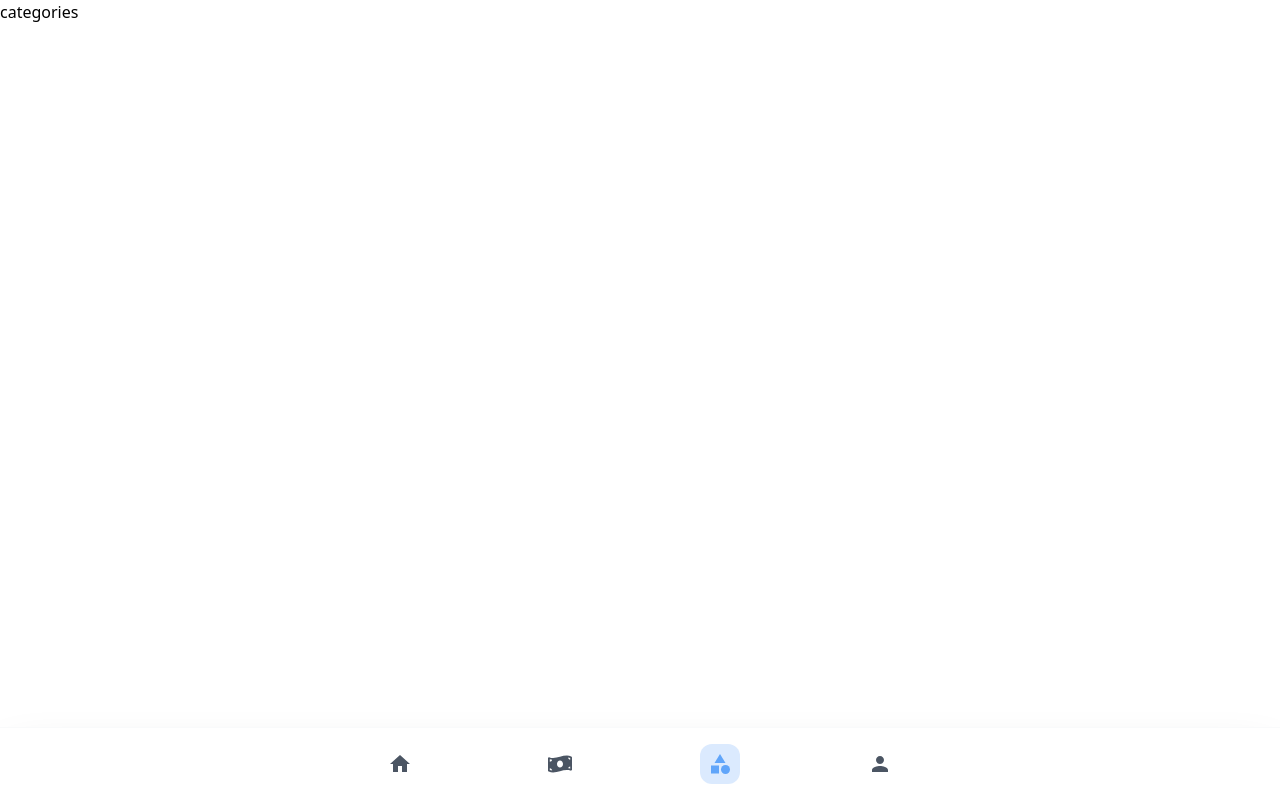
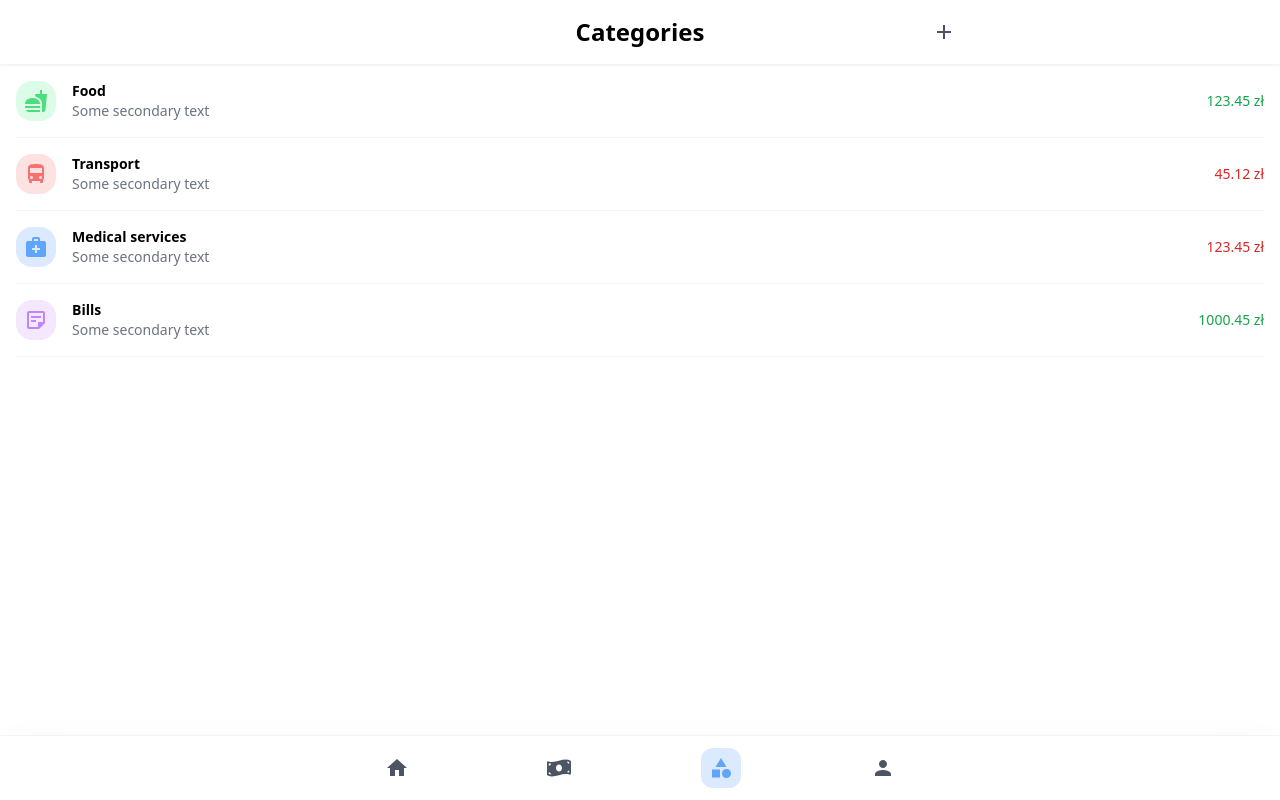
Before and after one commit to roertbb/pocket-spendings, a Next.js app: page /categories in a window 1280 px wide. Built offline with nearby package versions, Linux system fonts and the light colour scheme.

Commit message:
list items and top header

```diff
--- /dev/null
+++ b/components/ui/Button/AddButton.tsx
@@ -0,0 +1,16 @@
+import Link from "next/link";
+import { MdAdd } from "react-icons/md";
+
+interface AddButtonProps {
+  url: string;
+}
+
+export function AddButton({ url }: AddButtonProps) {
+  return (
+    <Link href={url}>
+      <a className=" rounded-xl">
+        <MdAdd className="w-10 h-10 p-2 transition-all fill-gray-600 rounded-xl" />
+      </a>
+    </Link>
+  );
+}
--- /dev/null
+++ b/components/ui/Header/Header.tsx
@@ -0,0 +1,19 @@
+import { ReactNode } from "react";
+
+interface HeaderProps {
+  children: string;
+  leftAction?: ReactNode;
+  rightAction?: ReactNode;
+}
+
+export function Header({ children, leftAction, rightAction }: HeaderProps) {
+  return (
+    <header className="border-b border-gray-100 shadow-sm">
+      <div className="flex items-center justify-between max-w-2xl p-3 m-auto">
+        <div className="flex w-10">{leftAction}</div>
+        <h1 className="text-2xl font-bold">{children}</h1>
+        <div className="flex w-10">{rightAction}</div>
+      </div>
+    </header>
+  );
+}
--- /dev/null
+++ b/components/ui/List/ListItem.tsx
@@ -0,0 +1,44 @@
+import { ReactNode } from "react";
+import { IconBase } from "react-icons/lib";
+import cn from "classnames";
+
+const colorToClassNames = {
+  green: "bg-green-100 fill-green-400",
+  blue: "bg-blue-100 fill-blue-400",
+  red: "bg-red-100 fill-red-400",
+  orange: "bg-orange-100 fill-orange-400",
+  purple: "bg-purple-100 fill-purple-400",
+} as const;
+
+interface ListItemProps {
+  Icon: typeof IconBase;
+  color: "green" | "blue" | "red" | "orange" | "purple";
+  text: string;
+  description: string;
+  rightSlot?: ReactNode;
+}
+
+export function ListItem({
+  Icon,
+  color,
+  text,
+  description,
+  rightSlot,
+}: ListItemProps) {
+  return (
+    <li className="flex py-4 mx-4 border-b border-gray-100 ">
+      <div className="mr-4">
+        <Icon
+          className={cn("w-10 h-10 p-2 rounded-2xl", colorToClassNames[color])}
+        />
+      </div>
+      <div className="flex items-center justify-between w-full min-w-0">
+        <div className="flex flex-col flex-1 min-w-0">
+          <span className="text-sm font-semibold truncate">{text}</span>
+          <span className="text-sm text-gray-500 truncate">{description}</span>
+        </div>
+        {rightSlot && <div className="flex-shrink-0 ml-2">{rightSlot}</div>}
+      </div>
+    </li>
+  );
+}
--- a/components/ui/index.ts
+++ b/components/ui/index.ts
@@ -1 +1,4 @@
-export { Navigation } from "./navigation/Navigation";
+export { Navigation } from "./Navigation/Navigation";
+export { ListItem } from "./List/ListItem";
+export { AddButton } from "./Button/AddButton";
+export { Header } from "./Header/Header";
--- a/components/ui/navigation/Navigation.tsx
+++ b/components/ui/navigation/Navigation.tsx
@@ -12,8 +12,8 @@ const navigationItems = [
 
 export function Navigation() {
   return (
-    <nav className="absolute bottom-0 w-screen border-t shadow-2xl border-gray-50">
-      <ul className="flex justify-around max-w-2xl p-4 m-auto">
+    <nav className="absolute bottom-0 w-screen border-t border-gray-100 shadow-2xl">
+      <ul className="flex justify-around max-w-2xl p-3 m-auto">
         {navigationItems.map(({ icon, url }) => (
           <Fragment key={url}>
             <NavigationIcon Icon={icon} url={url} />
--- a/components/ui/navigation/NavigationIcon.tsx
+++ b/components/ui/navigation/NavigationIcon.tsx
@@ -10,7 +10,8 @@ interface NavigationIconProps {
 
 export function NavigationIcon({ Icon, url }: NavigationIconProps) {
   const router = useRouter();
-  const active = router.pathname === url;
+  const active =
+    url === "/" ? url == router.pathname : router.pathname.startsWith(url);
 
   return (
     <li>
--- a/pages/categories.tsx
+++ /dev/null
@@ -1,5 +0,0 @@
-function Categories() {
-  return <h1>categories</h1>;
-}
-
-export default Categories;
--- /dev/null
+++ b/pages/categories/index.tsx
@@ -0,0 +1,49 @@
+import {
+  MdFastfood,
+  MdDirectionsBus,
+  MdMedicalServices,
+  MdOutlineStickyNote2,
+} from "react-icons/md";
+import { AddButton, Header, ListItem } from "@ui";
+
+function Categories() {
+  return (
+    <>
+      <Header rightAction={<AddButton url="/categories/new" />}>
+        Categories
+      </Header>
+      <ul>
+        <ListItem
+          text="Food"
+          description="Some secondary text"
+          Icon={MdFastfood}
+          color="green"
+          rightSlot={<p className="text-sm text-green-600">123.45 zł</p>}
+        />
+        <ListItem
+          text="Transport"
+          description="Some secondary text"
+          Icon={MdDirectionsBus}
+          color="red"
+          rightSlot={<p className="text-sm text-red-600">45.12 zł</p>}
+        />
+        <ListItem
+          text="Medical services"
+          description="Some secondary text"
+          Icon={MdMedicalServices}
+          color="blue"
+          rightSlot={<p className="text-sm text-red-600">123.45 zł</p>}
+        />
+        <ListItem
+          text="Bills"
+          description="Some secondary text"
+          Icon={MdOutlineStickyNote2}
+          color="purple"
+          rightSlot={<p className="text-sm text-green-600">1000.45 zł</p>}
+        />
+      </ul>
+    </>
+  );
+}
+
+export default Categories;
--- /dev/null
+++ b/pages/categories/new.tsx
@@ -0,0 +1,5 @@
+function NewCategory() {
+  return <p>NewCategory</p>;
+}
+
+export default NewCategory;
--- a/pages/index.tsx
+++ b/pages/index.tsx
@@ -1,6 +1,5 @@
 import type { NextPage } from "next";
 import Head from "next/head";
-import Image from "next/image";
 
 const Home: NextPage = () => {
   return (
@@ -11,7 +10,6 @@ const Home: NextPage = () => {
         <link rel="icon" href="/favicon.ico" />
       </Head>
 
-      <main>
       <h1 className="text-3xl font-bold underline">
         Welcome to <a href="https://nextjs.org">Next.js!</a>
       </h1>
@@ -19,20 +17,6 @@ const Home: NextPage = () => {
       <p>
         Get started by editing <code>pages/index.tsx</code>
       </p>
-      </main>
-
-      <footer>
-        <a
-          href="https://vercel.com?utm_source=create-next-app&utm_medium=default-template&utm_campaign=create-next-app"
-          target="_blank"
-          rel="noopener noreferrer"
-        >
-          Powered by{" "}
-          <span>
-            <Image src="/vercel.svg" alt="Vercel Logo" width={72} height={16} />
-          </span>
-        </a>
-      </footer>
     </div>
   );
 };
```
Lines whose indentation alone changed are shown as unchanged.
